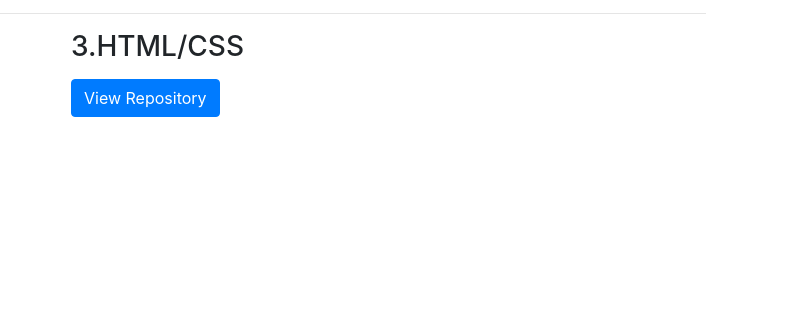
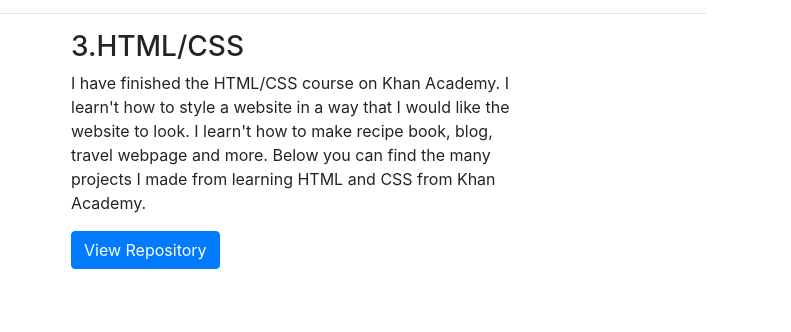
Before and after one commit to andyung17/Old_Website, a website: page index.html in a window 1280 px wide. Shown: the part 936-1268 px from the top of the page, 489-1280 px from the left. Drawn offline with Linux system fonts and the light colour scheme.

Commit message:
Update index.html

```diff
--- a/index.html
+++ b/index.html
@@ -102,8 +102,8 @@
         </div>
         <div class="col-md-5">
           <h3>3.HTML/CSS</h3>
-          <p></p>
-          <a class="btn btn-primary" href="#">View Repository</a>
+          <p>I have finished the HTML/CSS course on Khan Academy. I learn't how to style a website in a way that I would like the website to look. I learn't how to make recipe book, blog, travel webpage and more. Below you can find the many projects I made from learning HTML and CSS from Khan Academy.</p>
+          <a class="btn btn-primary" href="https://github.com/andyung17/ICS4U/tree/master/IntroToHTML">View Repository</a>
         </div>
       </div>
       <!-- /.row -->
```
